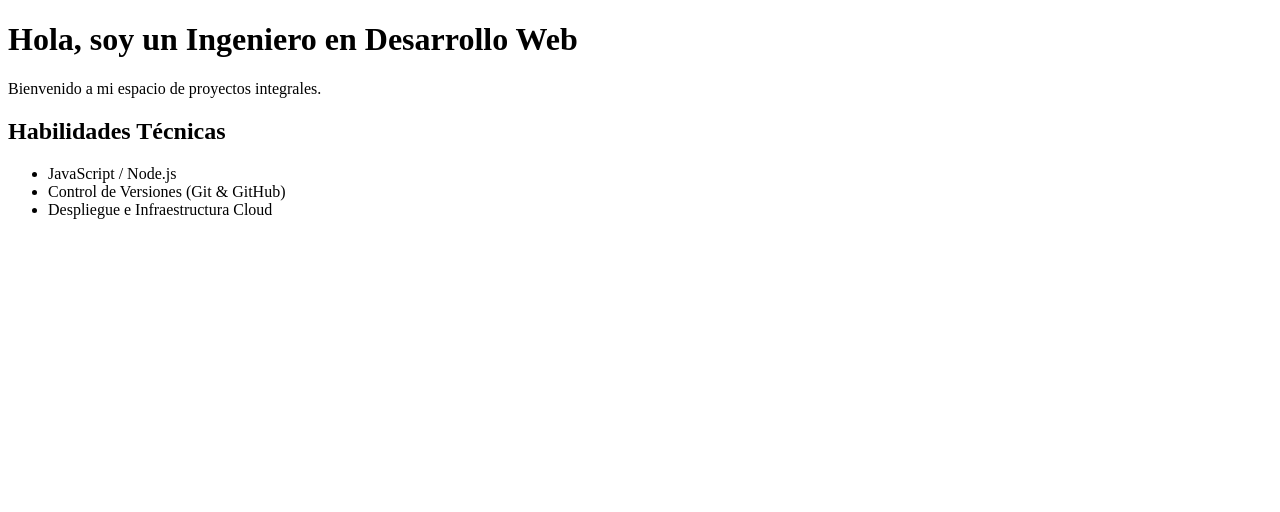
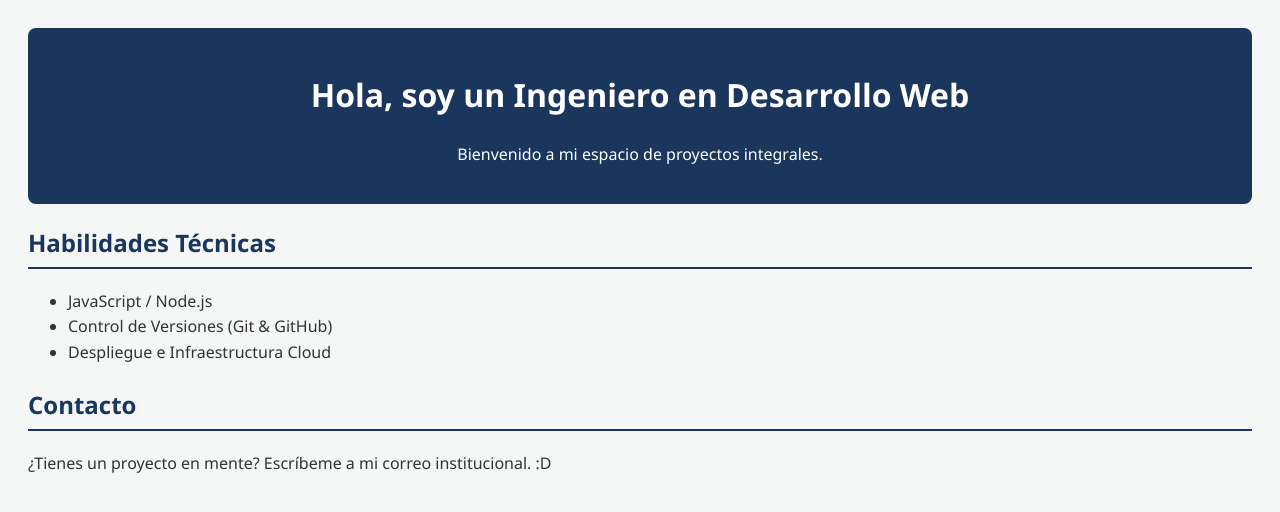
Before and after one commit to DanielaRomN/portafolio-profesional, a plain HTML site: page index.html in a window 1280 px wide. Drawn offline with Linux system fonts and the light colour scheme.

Commit message:
style: diseno visual y seccion de contacto

```diff
--- a/index.html
+++ b/index.html
@@ -3,6 +3,7 @@
 <head>
     <meta charset="UTF-8">
     <meta name="viewport" content="width=device-width, initial-scale=1.0">
+    <link rel="stylesheet" href="styles.css">
     <title>Ejemplo de Portafolio Profesional (Daniela Romero Nava) </title>
 </head>
 <body>
@@ -21,5 +22,9 @@
             </ul>
         </section>
     </main>
+    <section>
+        <h2>Contacto</h2>
+        <p>¿Tienes un proyecto en mente? Escríbeme a mi correo institucional. :D</p>
+    </section>
 </body>
 </html>
--- /dev/null
+++ b/styles.css
@@ -0,0 +1,19 @@
+body {
+font-family: 'Segoe UI', Tahoma, Geneva, Verdana, sans-serif;
+line-height: 1.6;
+background-color: #f4f7f6;
+color: #333;
+padding: 20px;
+}
+header {
+background: #1a365d;
+color: #fff;
+padding: 20px;
+border-radius: 8px;
+text-align: center;
+}
+h2 {
+color: #1a365d;
+border-bottom: 2px solid #1a365d;
+padding-bottom: 5px;
+}
```
